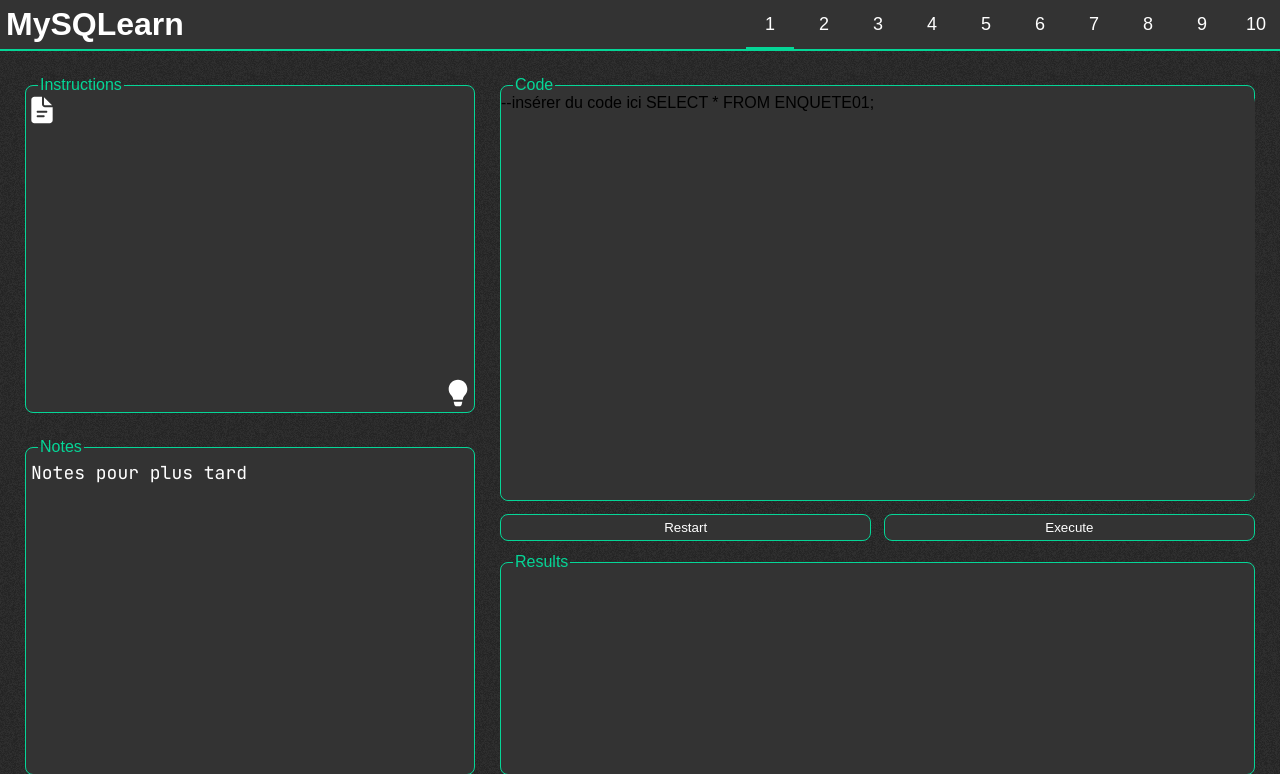
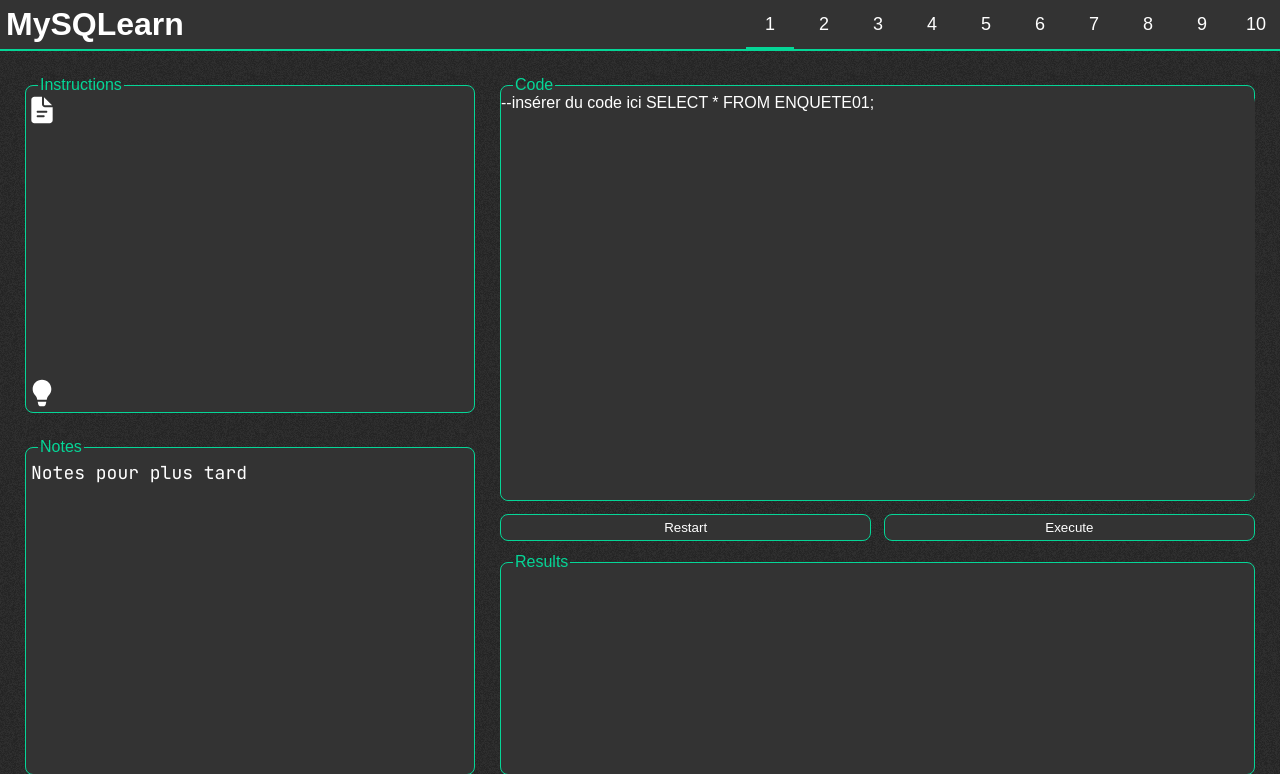
Before and after one commit to CAPELIER-Marla-2124006/SAE-S3, a PHP site: page / in a window 1280 px wide. Shown: the top 774 px of the page. Run offline with PHP 8.4, Linux system fonts and the light colour scheme.

Commit message:
fixed style to have white text

```diff
--- a/style/style.css
+++ b/style/style.css
@@ -94,6 +94,7 @@ body {
 }
 fieldset {
     position: relative;
+    color: var(--text-color);
 }
 fieldset > *:not(legend, button) {
     position: absolute;
@@ -135,13 +136,25 @@ legend {
 .left .todo > button#hint {
     position: absolute;
     bottom: 0;
-    right: 0;
+    left: 0;
 }
 /* all buttons in todo */
 .left .todo > button {
     background: none;
     border: none;
     padding: 0;
+}
+.left .todo .instructions {
+    padding-left: 32px;
+    overflow-x: auto;
+
+    /* hide scrollbar */
+    -ms-overflow-style: none;  /* IE and Edge */
+    scrollbar-width: none;  /* Firefox */
+}
+/* hide scrollbar in chrome */
+.left .todo .instructions::-webkit-scrollbar {
+    display: none;
 }
 
 /* notes the user can type */
@@ -223,13 +236,12 @@ legend {
     background: var(--text-background);
     border-radius: var(--border-radius);
     border: var(--border);
-    color: var(--text-color);
     overflow-x: auto;
 }
 .right #results {
     padding: var(--min-margin);
-    max-width: 1px;
-    /*max-width: calc(100vw/2 - var(--margin)*2);*/
+    /* max-width: 1px; */
+    max-width: calc(100vw/2 - var(--margin)*2);
 }
 .right .results table {
     border-collapse: collapse;
```
